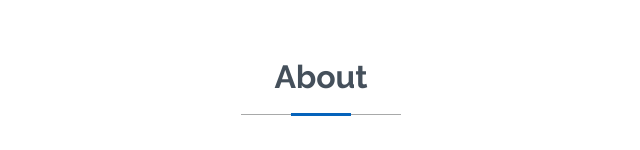
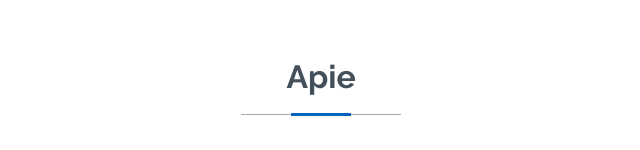
Before and after one commit to kaskadasg/kaskadasg.github.io, a plain HTML site: page index.html in a window 1280 px wide. Shown: the part 802-952 px from the top of the page, 399-1039 px from the left. Drawn offline with Linux system fonts and the light colour scheme.

Commit message:
Update index.html

```diff
--- a/index.html
+++ b/index.html
@@ -84,7 +84,7 @@
 
       <!-- Section Title -->
       <div class="container section-title" data-aos="fade-up">
-        <h2>About</h2>
+        <h2>Apie</h2>
       </div><!-- End Section Title -->
 
       <div class="container" data-aos="fade-up" data-aos-delay="100">
```
